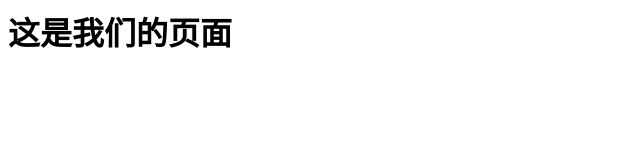
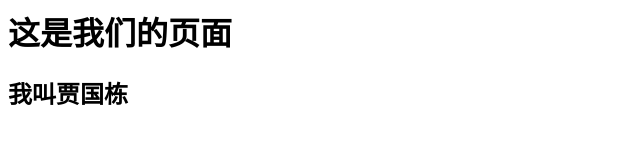
Before and after one commit to lpm0205/ourTeamDemo, a plain HTML site: page index.html in a window 1280 px wide. Shown: the whole page, without its empty margins (0-640 px from the left). Drawn offline with Linux system fonts and the light colour scheme.

Commit message:
Update index.html
addname

```diff
--- a/index.html
+++ b/index.html
@@ -1 +1,2 @@
 <h1>这是我们的页面</h1>
+<h2>我叫贾国栋<h2>
```
